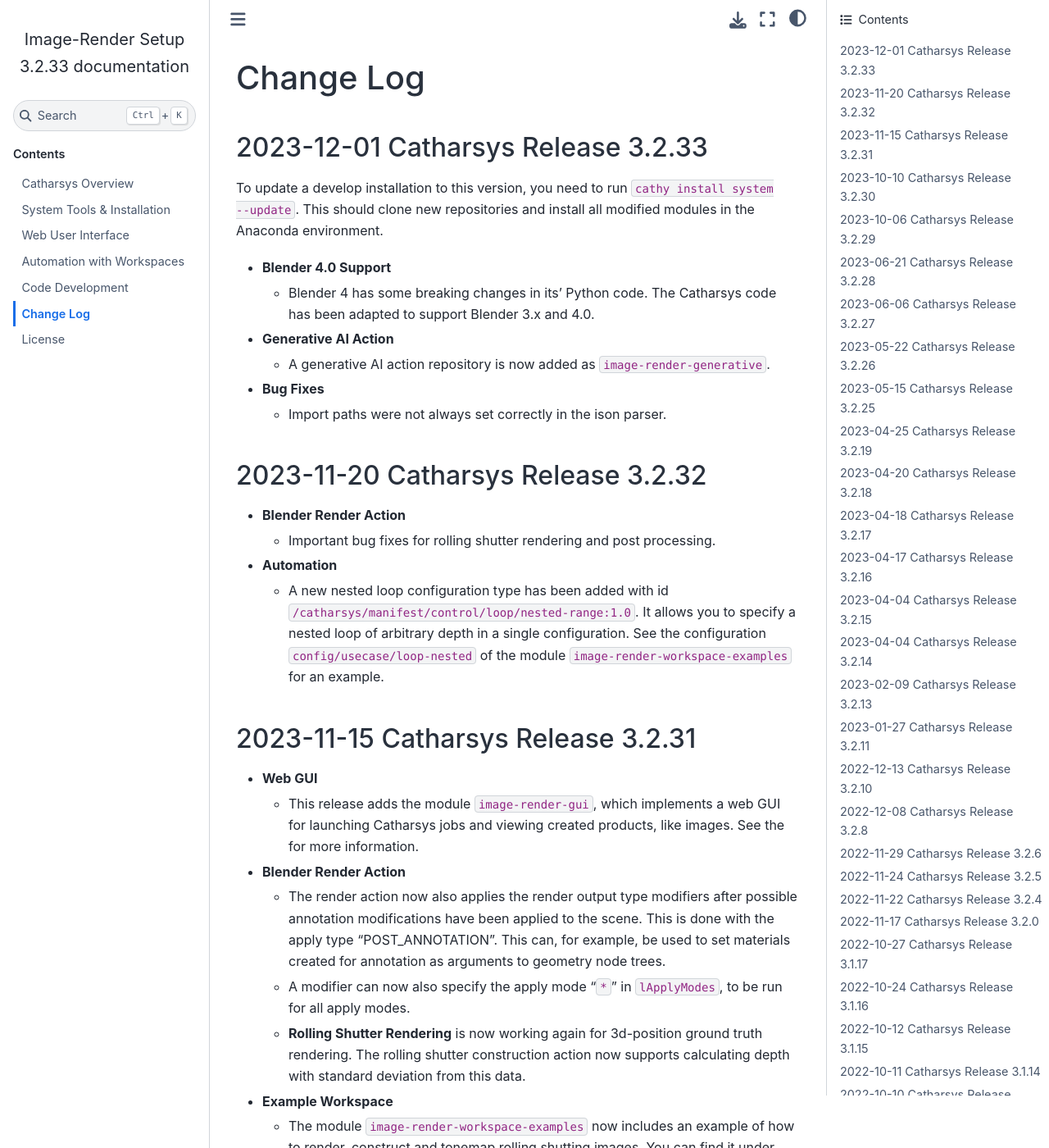
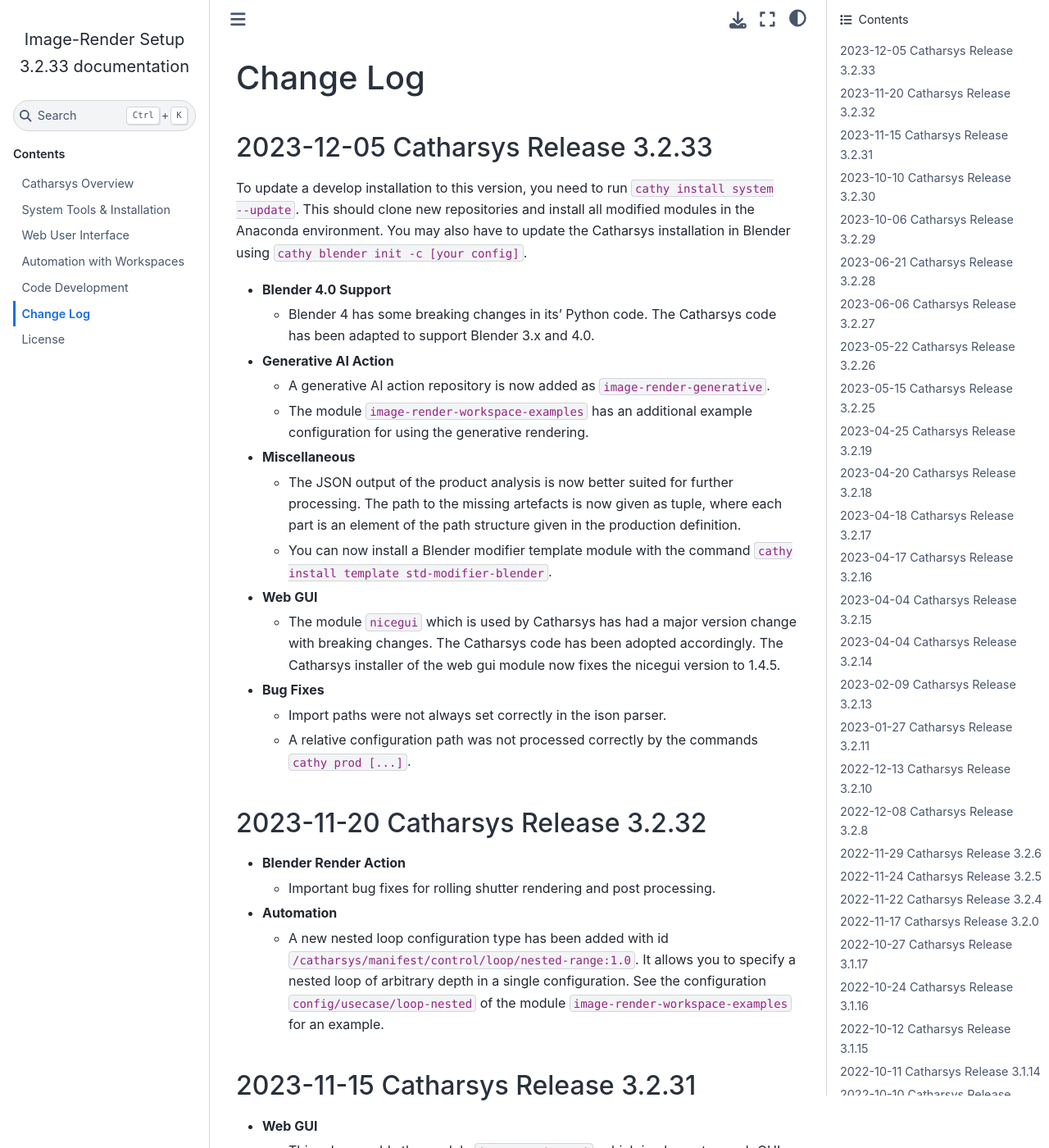
Before and after one commit to boschresearch/image-render-setup, a Sphinx documentation site: the page built from docs/source/change-log.md, in a window 1280 px wide and 1400 px high. Shown: the whole window at 82% size. Built offline with Sphinx 7.4.7 and the Sphinx Book theme 1.1.4, drawn with Linux system fonts in a browser that asks for light colours; the version number is read from the project's files by our own code.

Commit message:
updates change log
Signed-off-by: cribeul <christian.perwass@de.bosch.com>

```diff
--- a/docs/source/change-log.md
+++ b/docs/source/change-log.md
@@ -1,17 +1,26 @@
 # Change Log
 
-## 2023-12-01 Catharsys Release 3.2.33
+## 2023-12-05 Catharsys Release 3.2.33
 
-To update a develop installation to this version, you need to run `cathy install system --update`. This should clone  new repositories and install all modified modules in the Anaconda environment.
+To update a develop installation to this version, you need to run `cathy install system --update`. This should clone  new repositories and install all modified modules in the Anaconda environment. You may also have to update the Catharsys installation in Blender using `cathy blender init -c [your config]`.
 
 - **Blender 4.0 Support**
   - Blender 4 has some breaking changes in its' Python code. The Catharsys code has been adapted to support Blender 3.x and 4.0.
 
 - **Generative AI Action**
   - A generative AI action repository is now added as `image-render-generative`.
+  - The module `image-render-workspace-examples` has an additional example configuration for using the generative rendering.
+
+- **Miscellaneous**
+  - The JSON output of the product analysis is now better suited for further processing. The path to the missing artefacts is now given as tuple, where each part is an element of the path structure given in the production definition.
+  - You can now install a Blender modifier template module with the command `cathy install template std-modifier-blender`.
+
+- **Web GUI**
+  - The module `nicegui` which is used by Catharsys has had a major version change with breaking changes. The Catharsys code has been adopted accordingly. The Catharsys installer of the web gui module now fixes the nicegui version to 1.4.5.
 
 - **Bug Fixes**
   - Import paths were not always set correctly in the ison parser.
+  - A relative configuration path was not processed correctly by the commands `cathy prod [...]`.
 
 
 ## 2023-11-20 Catharsys Release 3.2.32
```
Also changed, not shown: 1 other file.
